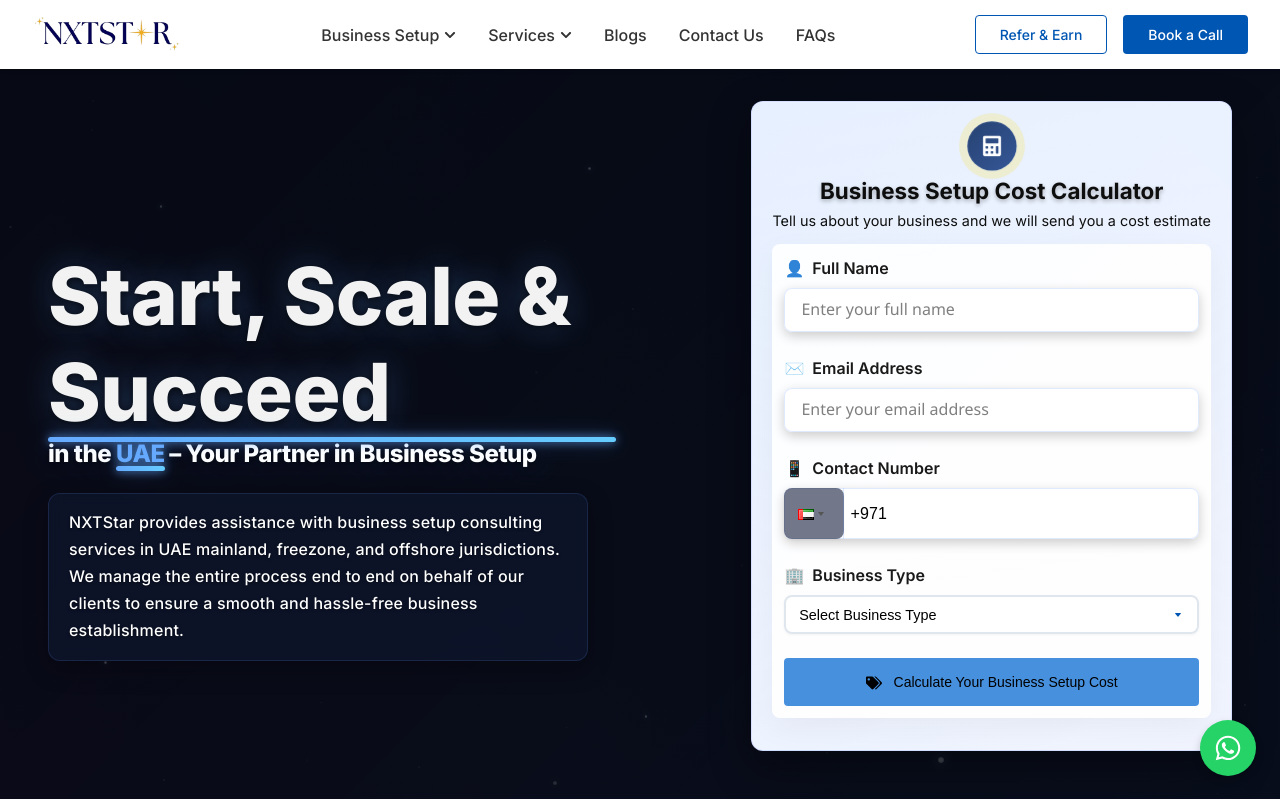
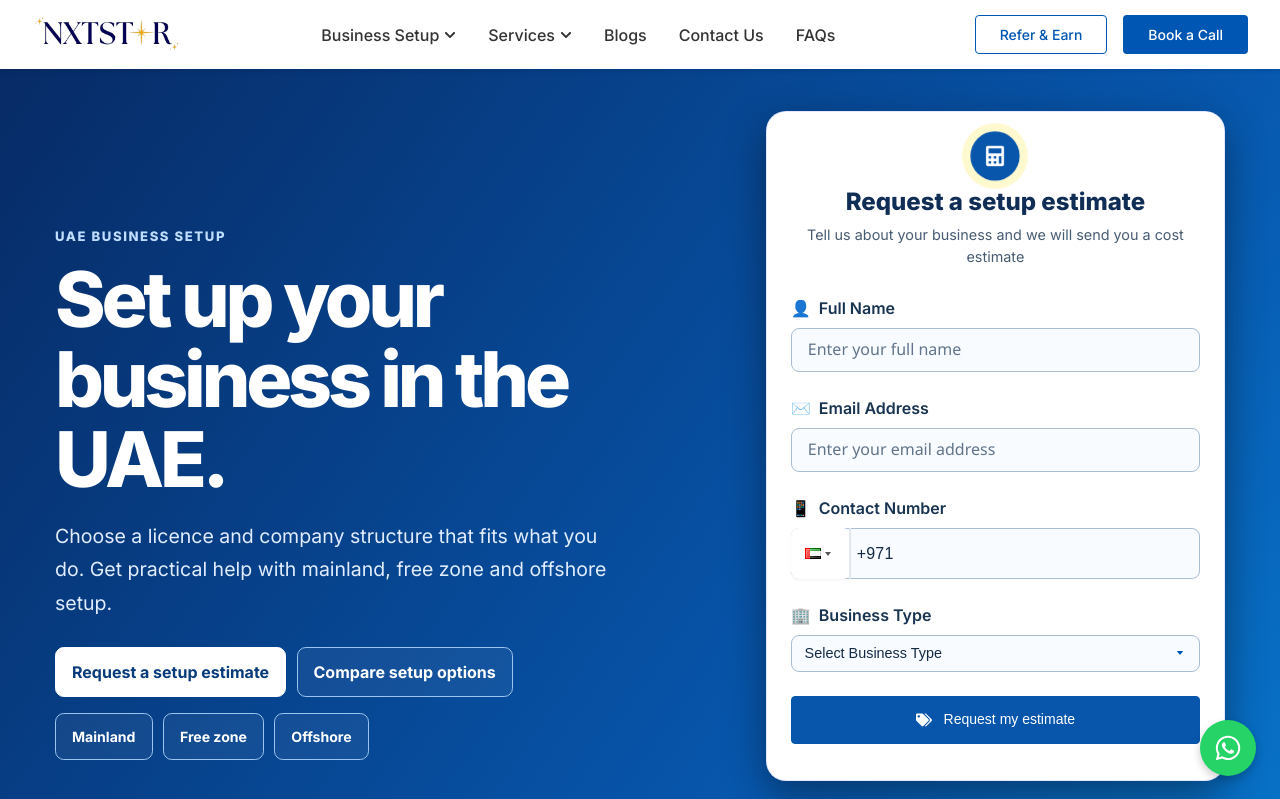
Before and after one commit to taseeruaeinfo/Nxtstar-Website, a React (Vite) app: page / in a window 1280 px wide. Shown: the top 799 px of the page. Built offline with nearby package versions, Linux system fonts and the light colour scheme.

Commit message:
fix issues

```diff
--- a/src/pages/HomePage.jsx
+++ b/src/pages/HomePage.jsx
@@ -5,7 +5,6 @@ import SEO from '../components/layout/SEO';
 import ServiceCard from '../components/ui/ServiceCard';
 import Button from '../components/ui/Button';
 import { PopUp, PopUpBounce, RotatePopUp } from '../components/ui/Motion';
-import AnimatedBackground from '../components/ui/AnimatedBackground';
 import PhoneInput from 'react-phone-input-2';
 import 'react-phone-input-2/lib/style.css';
 import { submitLead, isBot, LEADS_FALLBACK_MESSAGE } from '../lib/leads';
@@ -15,6 +14,7 @@ import '../styles/AnimatedBackground.css';
 import '../styles/DarkHomeTheme.css';
 import '../styles/FooterOverride.css';
 import '../styles/HeroThemeTransition.css';
+import '../styles/ModernHome.css';
 
 
 
@@ -28,6 +28,7 @@ const HomePage = () => {
         businessType: '',
     });
     const [isLoading, setIsLoading] = useState(false);
+    const [formError, setFormError] = useState('');
 
     const handleChange = (e) => {
         setFormData({
@@ -38,34 +39,34 @@ const HomePage = () => {
 
     const handleSubmit = async (e) => {
         e.preventDefault();
-        // console.log('Form submitted');
-        // console.log('Form data:', formData);
+        if (isLoading) return;
+        setFormError('');
 
         // Validate form data
         if (!formData.name.trim()) {
-            alert('Please enter your name.');
+            setFormError('Please enter your name.');
             return;
         }
 
         if (!formData.email.trim()) {
-            alert('Please enter your email address.');
+            setFormError('Please enter your email address.');
             return;
         }
 
         // Email validation
         const emailRegex = /^[^\s@]+@[^\s@]+\.[^\s@]+$/;
         if (!emailRegex.test(formData.email)) {
-            alert('Please enter a valid email address.');
+            setFormError('Please enter a valid email address.');
             return;
         }
 
-        if (!formData.phone || formData.phone.length < 6) {
-            alert('Please enter a valid phone number.');
+        if (!formData.phone || formData.phone.replace(/\D/g, '').length < 7) {
+            setFormError('Please enter a valid phone number.');
             return;
         }
 
         if (!formData.businessType) {
-            alert('Please select a business type.');
+            setFormError('Please select a business type.');
             return;
         }
 
@@ -88,7 +89,7 @@ const HomePage = () => {
             setFormData({ name: "", email: "", phone: "", businessType: "" });
             navigate('/cost-calculator-success');
         } else {
-            alert(LEADS_FALLBACK_MESSAGE);
+            setFormError(LEADS_FALLBACK_MESSAGE);
         }
     };
 
@@ -179,40 +180,22 @@ const HomePage = () => {
                 canonicalUrl="/"
             />
 
-            {/* Hero Section with Dark Theme */}
-            <div className="dark-theme">
-                <section className="hero-section">
-                    <AnimatedBackground />
-                    <div className="hero-container">
-                        <div className="hero-content-home">
-                            <PopUp>
-                                <h1 className="hero-title" id='hero-heading'>
-                                    <span id='scs'>Start, Scale & Succeed </span> in the <span>UAE</span> – Your Partner in Business Setup
-                                </h1>
-                            </PopUp>
-                            <PopUpBounce delay={0.2}>
-                                <p className="hero-description" id='hero-desc'>
-                                    NXTStar provides assistance with business setup consulting services in UAE mainland, freezone, and offshore jurisdictions. We manage the entire process end to end on behalf of our clients to ensure a smooth and hassle-free business establishment.
-                                </p>
-                            </PopUpBounce>
-                            <PopUp delay={0.4}>
-                                <div className="hero-cta">
-                                    {/* <Button to="/contact" type="primary" size="lg">
-                                        Get Started
-                                    </Button>
-                                    <Button href="https://calendly.com/nxtstar" type="outline" size="lg">
-                                        Book a Consultation
-                                    </Button> */}
-                                </div>
-                            </PopUp>
+            <div className="modern-nxt-home">
+                <section className="nxt-hero" aria-labelledby="hero-heading">
+                    <div className="nxt-hero-grid">
+                        <div className="nxt-hero-copy">
+                            <p className="nxt-eyebrow">UAE BUSINESS SETUP</p>
+                            <h1 id="hero-heading">Set up your business in the UAE.</h1>
+                            <p className="nxt-intro">Choose a licence and company structure that fits what you do. Get practical help with mainland, free zone and offshore setup.</p>
+                            <div className="nxt-hero-actions"><a href="#setup-estimate">Request a setup estimate</a><Link to="/business">Compare setup options</Link></div>
+                            <nav className="nxt-quick-links" aria-label="Company setup options"><Link to="/business/mainland">Mainland</Link><Link to="/business/freezone">Free zone</Link><Link to="/business/offshore">Offshore</Link></nav>
                         </div>
-                        <PopUpBounce delay={0.2}>
-                            <div className="hero-calculator">
+                            <div className="hero-calculator" id="setup-estimate">
                                 <div className="calculator-header">
                                     <div className="calculator-icon">
                                         <FaCalculator />
                                     </div>
-                                    <h3>Business Setup Cost Calculator</h3>
+                                    <h2>Request a setup estimate</h2>
                                     <p>Tell us about your business and we will send you a cost estimate</p>
                                 </div>
                                 <div className="calculator-form">
@@ -296,24 +279,18 @@ const HomePage = () => {
                                                 </>
                                             ) : (
                                                 <>
-                                                    <FaTags className="btn-icon" /> Calculate Your Business Setup Cost
+                                                    <FaTags className="btn-icon" /> Request my estimate
                                                 </>
                                             )}
                                         </Button>
 
+                                        {formError && <p className="nxt-form-error" role="alert">{formError} <Link to="/contact">Contact options</Link></p>}
                                     </form>
                                 </div>
 
                             </div>
-                        </PopUpBounce>
                     </div>
                 </section>
-                {/* Add a transition div between dark and light sections */}
-                <div className="theme-transition"></div>
-            </div>
-
-            {/* Regular Light Theme Content Starts Here */}
-            <div className="light-content">
                 {/* Core Services Section */}
                 <section className="section core-services-section">
                     <div className="section-container">
--- /dev/null
+++ b/src/styles/ModernHome.css
@@ -0,0 +1,82 @@
+.modern-nxt-home{background:#f8faf9;color:#172b26}
+.modern-nxt-home .nxt-hero{background:#eaf5ee;padding:clamp(3rem,7vw,7rem) max(1.25rem,calc((100vw - 1170px)/2));}
+.nxt-hero-grid{display:grid;grid-template-columns:minmax(0,1.15fr) minmax(0,.85fr);align-items:center;gap:clamp(2rem,7vw,6rem)}
+.nxt-eyebrow{color:#366252;font-size:.82rem;font-weight:750;letter-spacing:.12em;margin-bottom:.8rem}
+.nxt-hero h1{font-size:clamp(2.75rem,6vw,5.4rem);font-weight:750;line-height:1.04;letter-spacing:-.055em;color:#112f25;margin:0 0 1.3rem}
+.nxt-intro{max-width:35rem;color:#354d45;font-size:clamp(1rem,1.7vw,1.22rem);line-height:1.7}
+.nxt-hero-actions,.nxt-quick-links{display:flex;flex-wrap:wrap;gap:.65rem;margin-top:1.7rem}
+.nxt-hero-actions a,.nxt-quick-links a{padding:.75rem 1rem;border-radius:.55rem;border:1px solid #92afa1;color:#163e2f;font-weight:650}
+.nxt-hero-actions a:first-child{background:#174a37;color:white;border-color:#174a37}
+.nxt-quick-links{margin-top:1rem}.nxt-quick-links a{background:#f6fbf7;font-size:.88rem}
+.modern-nxt-home .hero-calculator{width:100%;max-width:none;margin:0;background:white;color:#172b26;border:1px solid #d2e4d8;border-radius:1.25rem;box-shadow:0 16px 40px #163e2f12;transform:none;scroll-margin-top:6rem}
+.modern-nxt-home .hero-calculator:before{display:none}.modern-nxt-home .calculator-header h2{margin:.5rem 0;font-size:1.5rem;color:#172b26;font-weight:750}
+.modern-nxt-home .section-header{max-width:45rem;margin-inline:auto}.modern-nxt-home a:focus-visible{outline:3px solid #347e61;outline-offset:3px}
+.nxt-form-error{margin-top:1rem;color:#872724;font-size:.93rem}.nxt-form-error a{text-decoration:underline}
+@media(max-width:820px){.nxt-hero-grid{grid-template-columns:1fr}.modern-nxt-home .hero-calculator{max-width:37rem}}
+
+/* Keep the redesigned hero consistent with NXTSTAR's blue palette.
+   Scoped overrides take precedence over the legacy calculator theme. */
+.modern-nxt-home .nxt-hero {
+    background: linear-gradient(125deg, #072b66 0%, #0756ac 65%, #0875ca 100%);
+    color: #fff;
+}
+.modern-nxt-home .nxt-hero h1 { color: #fff !important; }
+.modern-nxt-home .nxt-eyebrow { color: #bfddff; }
+.modern-nxt-home .nxt-intro { color: #e1edff; }
+.modern-nxt-home .nxt-hero-actions a,
+.modern-nxt-home .nxt-quick-links a {
+    color: #fff;
+    background: #ffffff0d;
+    border-color: #9bc4ef;
+}
+.modern-nxt-home .nxt-hero-actions a:first-child {
+    background: #fff;
+    color: #073b7b;
+    border-color: #fff;
+}
+.modern-nxt-home .nxt-hero-actions a:hover,
+.modern-nxt-home .nxt-quick-links a:hover { background: #e7f1ff; color: #073b7b; }
+.modern-nxt-home .hero-calculator {
+    background: #fff !important;
+    color: #142a46 !important;
+    border: 1px solid #d6e5f6;
+    box-shadow: 0 20px 55px #001c4938;
+}
+.modern-nxt-home .calculator-header h2 { color: #102e55 !important; }
+.modern-nxt-home .calculator-header p { color: #475b73 !important; }
+.modern-nxt-home .calculator-icon {
+    background: #0756ac;
+    color: #fff;
+    box-shadow: none;
+    border: 0;
+}
+.modern-nxt-home .calculator-form {
+    min-width: 0;
+    background: #fff !important;
+    box-shadow: none;
+    padding: 1rem .25rem .25rem;
+}
+.modern-nxt-home .calculator-form label { color: #183451 !important; }
+.modern-nxt-home .calculator-form .form-control,
+.modern-nxt-home .calculator-form .form-select {
+    background-color: #f8fbff !important;
+    color: #142a46 !important;
+    border: 1px solid #a9bdd4;
+    box-shadow: none;
+}
+.modern-nxt-home .calculator-form .form-control::placeholder { color: #61748b !important; opacity: 1; }
+.modern-nxt-home .calculator-form .form-control:focus,
+.modern-nxt-home .calculator-form .form-select:focus {
+    border-color: #0756ac;
+    outline: 2px solid #a5ceff;
+    outline-offset: 2px;
+}
+.modern-nxt-home .country-dropdown,
+.modern-nxt-home .country-dropdown-list { background: #fff !important; color: #142a46 !important; }
+.modern-nxt-home .cost-calc-button {
+    background: #0756ac !important;
+    color: #fff !important;
+    border-color: #0756ac !important;
+}
+.modern-nxt-home .cost-calc-button:hover { background: #06438a !important; }
+.modern-nxt-home a:focus-visible { outline-color: #8cc4ff; }
```
Also changed, not shown: public/leads/leads.js (+22 -32 lines), 2 other files (tests, documents, lock files or other folders).
